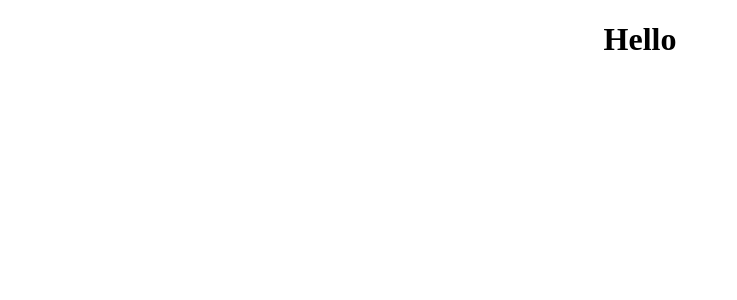
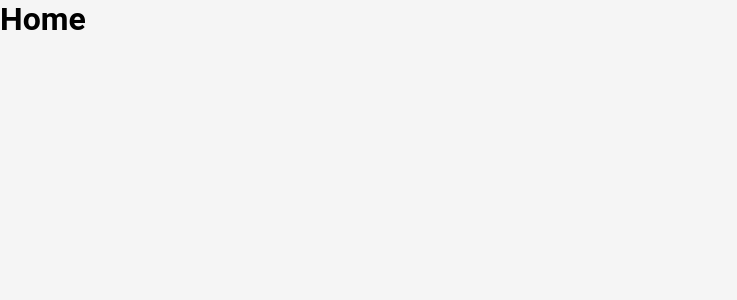
Before and after one commit to atakanteko/react-developer-portfolio, a React (Create React App) app: page / in a window 1280 px wide. Shown: the top 300 px of the page, without its empty margins (0-737 px from the left). Built offline with nearby package versions, Linux system fonts and the light colour scheme.

Commit message:
[atakan] feat: add react router and create layout component

```diff
--- a/package.json
+++ b/package.json
@@ -9,6 +9,7 @@
     "react": "^18.2.0",
     "react-dom": "^18.2.0",
     "react-scripts": "5.0.1",
+    "react-router-dom": "^6.3.0",
     "web-vitals": "^2.1.4"
   },
   "scripts": {
--- a/src/App.css
+++ b/src/App.css
@@ -1,38 +1,10 @@
-.App {
-  text-align: center;
+body {
+  background-color: #F5F5F5;
+  font-family: 'Roboto', sans-serif;
 }
 
-.App-logo {
-  height: 40vmin;
-  pointer-events: none;
+* {
+  padding: 0px;
+  margin: 0px;
+  box-sizing: border-box;
 }
-
-@media (prefers-reduced-motion: no-preference) {
-  .App-logo {
-    animation: App-logo-spin infinite 20s linear;
-  }
-}
-
-.App-header {
-  background-color: #282c34;
-  min-height: 100vh;
-  display: flex;
-  flex-direction: column;
-  align-items: center;
-  justify-content: center;
-  font-size: calc(10px + 2vmin);
-  color: white;
-}
-
-.App-link {
-  color: #61dafb;
-}
-
-@keyframes App-logo-spin {
-  from {
-    transform: rotate(0deg);
-  }
-  to {
-    transform: rotate(360deg);
-  }
-}
--- a/src/App.js
+++ b/src/App.js
@@ -1,11 +1,12 @@
 import './App.css';
-
+import { Route, Routes } from "react-router-dom";
+import Home from "./pages/Home";
 function App() {
   return (
-    <div className="App">
-      <h1>
-        <span>Hello</span>
-      </h1>
+    <div>
+        <Routes>
+            <Route path="/" element={<Home />} />
+        </Routes>
     </div>
   );
 }
--- /dev/null
+++ b/src/components/layout/Layout.js
@@ -0,0 +1,11 @@
+import React from 'react';
+
+const Layout = ({children}) => {
+    return (
+        <div>
+            {children}
+        </div>
+    );
+};
+
+export default Layout;
--- a/src/index.js
+++ b/src/index.js
@@ -1,8 +1,15 @@
 import React from 'react';
 import ReactDOM from 'react-dom/client';
+import { BrowserRouter} from "react-router-dom";
+
+import Layout from "./components/layout/Layout";
 import App from './App';
 
 const root = ReactDOM.createRoot(document.getElementById('root'));
 root.render(
-    <App />
+    <BrowserRouter>
+        <Layout>
+            <App />
+        </Layout>
+    </BrowserRouter>
 );
--- /dev/null
+++ b/src/pages/Home.js
@@ -0,0 +1,11 @@
+import React from 'react';
+
+const Home = () => {
+    return (
+        <div>
+            <h1>Home</h1>
+        </div>
+    );
+};
+
+export default Home;
```
Also changed, not shown: 1 other file (tests, documents, lock files or other folders).
